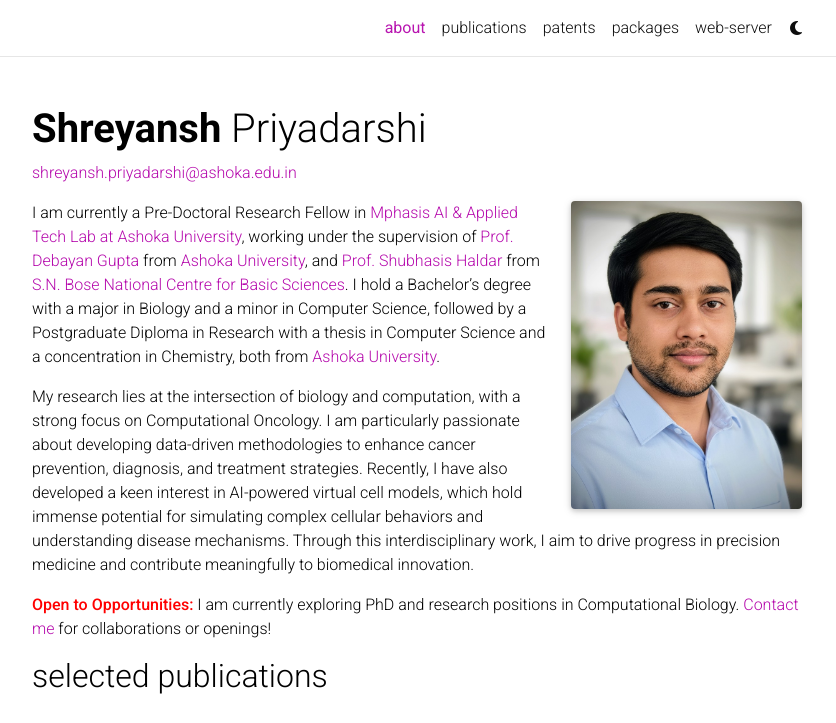
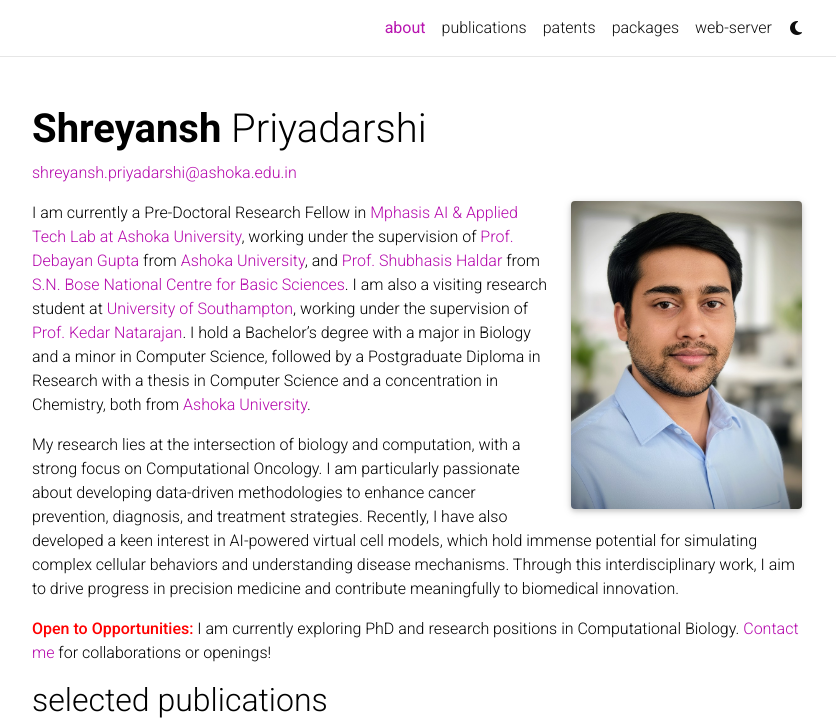
Before and after one commit to iamspriyadarshi/iamspriyadarshi.github.io, a Jekyll site: the page built from _pages/about.md, in a window 1280 px wide and 1037 px high, cut to the strip 0-723 px from the top of the window. Shown: the whole strip, without its empty margins (223-1059 px from the left). Built offline with Jekyll 4.4.1, drawn with Linux system fonts in a browser that asks for light colours; full-size pictures stand in for the smaller copies a plugin makes; some web fonts are replaced; comment, search, counter and statistics services are not loaded; a style sheet for code colours, icons or effects is not loaded.

Commit message:
Update about.md

```diff
--- a/_pages/about.md
+++ b/_pages/about.md
@@ -15,7 +15,7 @@
 social: true  # includes social icons at the bottom of the page
 ---
 
-I am currently a Pre-Doctoral Research Fellow in [Mphasis AI & Applied Tech Lab at Ashoka University](https://www.ashoka.edu.in/page/mphasis-lab/), working under the supervision of [Prof. Debayan Gupta](https://www.ashoka.edu.in/profile/debayan-gupta/) from [Ashoka University](https://www.ashoka.edu.in), and [Prof. Shubhasis Haldar](https://www.shubhasis-haldar-cmt.com/) from [S.N. Bose National Centre for Basic Sciences](https://www.bose.res.in/). I hold a Bachelor's degree with a major in Biology and a minor in Computer Science, followed by a Postgraduate Diploma in Research with a thesis in Computer Science and a concentration in Chemistry, both from [Ashoka University](https://www.ashoka.edu.in).
+I am currently a Pre-Doctoral Research Fellow in [Mphasis AI & Applied Tech Lab at Ashoka University](https://www.ashoka.edu.in/page/mphasis-lab/), working under the supervision of [Prof. Debayan Gupta](https://www.ashoka.edu.in/profile/debayan-gupta/) from [Ashoka University](https://www.ashoka.edu.in), and [Prof. Shubhasis Haldar](https://www.shubhasis-haldar-cmt.com/) from [S.N. Bose National Centre for Basic Sciences](https://www.bose.res.in/). I am also a visiting research student at [University of Southampton](https://www.southampton.ac.uk/), working under the supervision of [Prof. Kedar Natarajan](https://www.southampton.ac.uk/people/66c87x/doctor-k-natarajan). I hold a Bachelor's degree with a major in Biology and a minor in Computer Science, followed by a Postgraduate Diploma in Research with a thesis in Computer Science and a concentration in Chemistry, both from [Ashoka University](https://www.ashoka.edu.in).
 
 My research lies at the intersection of biology and computation, with a strong focus on Computational Oncology. I am particularly passionate about developing data-driven methodologies to enhance cancer prevention, diagnosis, and treatment strategies. Recently, I have also developed a keen interest in AI-powered virtual cell models, which hold immense potential for simulating complex cellular behaviors and understanding disease mechanisms. Through this interdisciplinary work, I aim to drive progress in precision medicine and contribute meaningfully to biomedical innovation.
 
```
